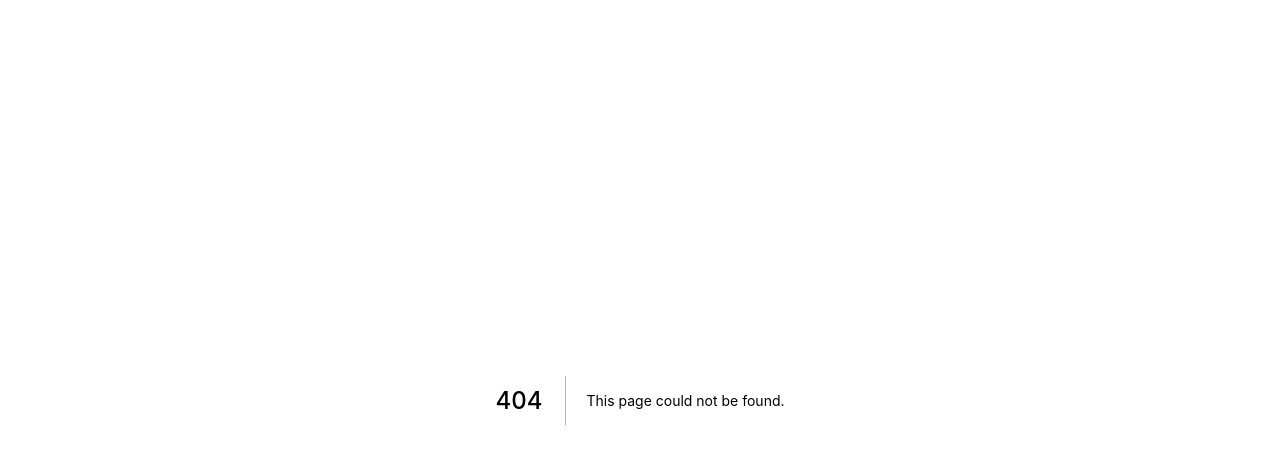
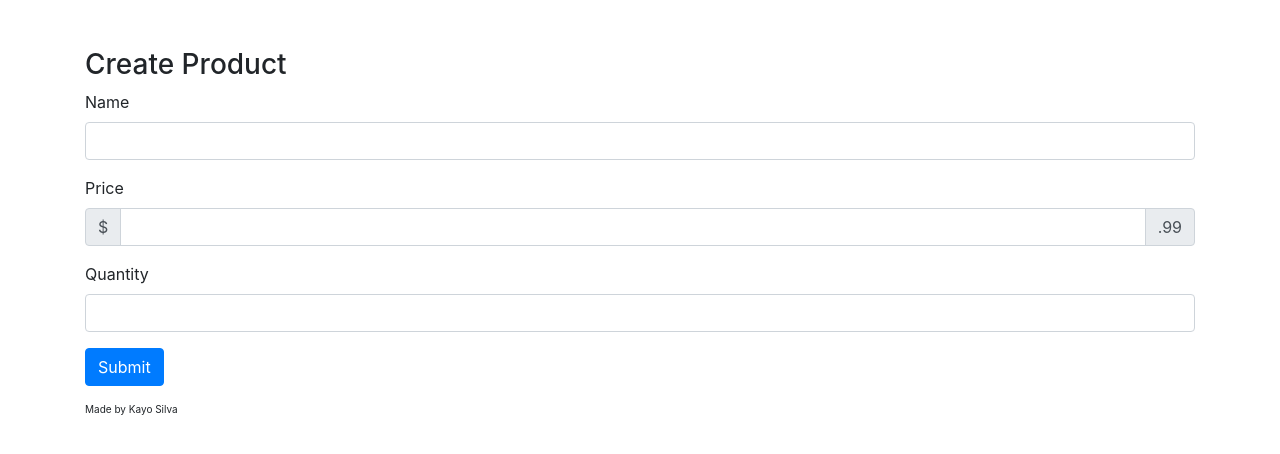
Before and after one commit to kafy11/products-next-app, a Next.js app: page /create in a window 1280 px wide. Before the commit this address had no page. Shown: the top 454 px of the page. Built offline with nearby package versions, Linux system fonts and the light colour scheme.

Commit message:
Iniciado criação do form do produto

```diff
--- /dev/null
+++ b/components/Button.js
@@ -0,0 +1,10 @@
+const Button = ({ submit, color = "primary", children }) => (
+    <button
+        type={(submit) ? "submit" : "button"}
+        className={`btn btn-${color}`}
+    >
+        {children}
+    </button>
+);
+
+export default Button;
--- /dev/null
+++ b/components/InputText.js
@@ -0,0 +1,44 @@
+import { useRef } from 'react';
+
+const InputText = ({ label, append, prepend, ...rest }) => {
+    const inputRef = useRef(null);
+
+    const handleLabelClick = () => inputRef.current.focus();
+    const renderInputGroupPart = (part, content) => (
+        <div className={`input-group-${part}`}>
+            <span className="input-group-text">{content}</span>
+        </div>
+    );
+
+    if(!append && !prepend){
+        return (
+            <div className="form-group">
+                <label onClick={handleLabelClick}>{label}</label>
+                <input
+                    type="text"
+                    className="form-control"
+                    ref={inputRef}
+                    {...rest}
+                />
+            </div>
+        );
+    }
+
+    return (
+        <div className="form-group">
+            <label onClick={handleLabelClick}>{label}</label>
+            <div className="input-group mb-3">
+                {renderInputGroupPart('prepend', prepend)}
+                <input
+                    type="text"
+                    className="form-control"
+                    ref={inputRef}
+                    {...rest}
+                />
+                {renderInputGroupPart('append', append)}
+            </div>
+        </div>
+    )
+}
+
+export default InputText;
--- /dev/null
+++ b/components/LinkButton.js
@@ -0,0 +1,12 @@
+const LinkButton = ({ children, title, href }) => (
+    <a
+      role="button"
+      className="btn btn-link float-right"
+      title={title}
+      href={href}
+    >
+      {children}
+    </a>
+);
+
+export default LinkButton;
--- /dev/null
+++ b/components/index.js
@@ -0,0 +1,5 @@
+export { default as LinkButton } from './LinkButton';
+export { default as Pagination } from './Pagination';
+export { default as Table } from './Table';
+export { default as Button } from './Button';
+export { default as InputText } from './InputText';
--- /dev/null
+++ b/pages/create.js
@@ -0,0 +1,34 @@
+import Page from '../templates/Page';
+import { Button, InputText } from '../components';
+
+const CreateProductPage = () => {
+  const handleOnlyNumber = (e) => {
+    if([8,9].indexOf(e.keyCode) == -1 && isNaN(e.key)){
+      e.preventDefault();
+    }
+  }
+
+  return (
+    <Page title="Create Product">
+      <form className="mb-3">
+        <InputText label="Name" />
+
+        <InputText
+          label="Price"
+          prepend="$"
+          append=".99"
+          onKeyPress={handleOnlyNumber}
+        />
+
+        <InputText
+          label="Quantity"
+          onKeyPress={handleOnlyNumber}
+        />
+
+        <Button submit>Submit</Button>
+      </form>
+    </Page>
+  );
+}
+
+export default CreateProductPage;
```
Also changed, not shown: pages/index.js (+10 -12 lines), styles/globals.css (line endings or trailing spaces).
